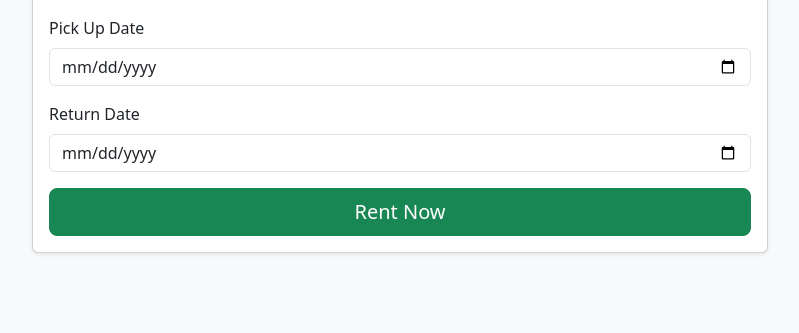
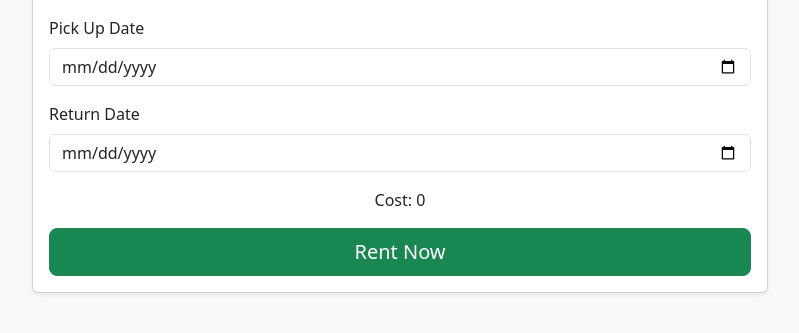
Before and after one commit to CoderFaris/CarRental, a Django app: page /rent/ in a window 1280 px wide. Shown: the part 194-527 px from the top of the page, without its empty margins (240-1039 px from the left). Run offline with Django 5.2, Linux system fonts and the light colour scheme; the visitor is signed in with stand-in values (Sample User, id 1); data that the repository does not hold is empty.

Commit message:
adding cost to cars

```diff
--- a/rentacar/api/forms.py
+++ b/rentacar/api/forms.py
@@ -26,7 +26,7 @@ class CustomUserChangeForm(UserChangeForm):
 class CarForm(forms.ModelForm):
     class Meta:
         model = Cars
-        fields = ['id', 'car_model']
+        fields = ['id', 'car_model', 'cost']
 
 class RentingForm(forms.ModelForm):
     class Meta:
--- a/rentacar/api/models.py
+++ b/rentacar/api/models.py
@@ -5,6 +5,7 @@ from django.core.validators import MaxValueValidator, MinValueValidator
 
 class Cars(models.Model):
     car_model = models.CharField(max_length=200)
+    cost = models.IntegerField(null=True)
 
     def __str__(self):
         return self.car_model
--- a/rentacar/api/serializers.py
+++ b/rentacar/api/serializers.py
@@ -4,7 +4,7 @@ from .models import Cars, UserInfo, Renting, Rating
 class CarSerializer(serializers.ModelSerializer):
     class Meta:
         model = Cars
-        fields = ['id', 'car_model']
+        fields = ['id', 'car_model', 'cost']
 
 class UserInfoSerializer(serializers.ModelSerializer):
     class Meta:
--- a/rentacar/api/views.py
+++ b/rentacar/api/views.py
@@ -107,6 +107,9 @@ def create_rental(request):
     rented_cars = Renting.objects.values_list('car_model_id', flat=True)
 
     cars = Cars.objects.all()
+    serialized_cars = CarSerializer(cars, many=True)
+
+    car_costs = {car.id : car.cost for car in cars}
 
     if request.method == 'POST':
         form = RentingForm(request.POST)
@@ -125,7 +128,7 @@ def create_rental(request):
     car_model_field.choices = [(car_id, car_model) for car_id, car_model, is_disabled in updated_choices]
     car_model_field.widget.choices = updated_choices
 
-    return render(request, 'pages/rentacar.html', {'form' : form, })
+    return render(request, 'pages/rentacar.html', {'form' : form, 'cars' : serialized_cars.data, 'car_costs': car_costs})
 
 @login_required(redirect_field_name="{% url 'login' %}")
 def rented_cars(request):
--- a/rentacar/templates/pages/managerrentable.html
+++ b/rentacar/templates/pages/managerrentable.html
@@ -26,6 +26,11 @@
             {{ form.car_model.errors }}
             {{ form.car_model|add_class:"form-control" }}
         </div>
+        <div class="form-group">
+            <label for="id_car_model">Cost of the car (BAM/day):</label>
+            {{ form.cost.errors }}
+            {{ form.cost|add_class:"form-control" }}
+        </div>
         <button type="submit" class="btn btn-primary">Add Car</button>
     </form>
 </div>
--- a/rentacar/templates/pages/rentacar.html
+++ b/rentacar/templates/pages/rentacar.html
@@ -20,7 +20,7 @@
                             {% csrf_token %}
                             <div class="mb-3">
                                 <label for="{{ form.car_model.id_for_label }}" class="form-label">Car Model</label>
-                                <select name="{{ form.car_model.name }}" id="{{ form.car_model.id_for_label }}" class="form-select">
+                                <select name="{{ form.car_model.name }}" id="{{ form.car_model.id_for_label }}" class="form-select" onchange="updateCost()">
                                     {% for value, label, is_disabled in form.car_model.field.widget.choices %}
                                         <option value="{{ value }}" {% if is_disabled %}disabled{% endif %}>{{ label }}</option>
                                     {% endfor %}
@@ -37,15 +37,46 @@
                                 {{ form.return_date|add_class:"form-control" }}
                                 <div class="invalid-feedback d-block">{{ form.return_date.errors }}</div>
                             </div>
+                            <p class="text-center" id="cost">Cost: 0</p>
                             <div class="d-grid">
                                 <button type="submit" class="btn btn-success btn-lg">Rent Now</button>
                             </div>
                         </form>
+
                     </div>
                 </div>
             </div>
         </div>
     </div>
     <script src="https://cdn.jsdelivr.net/npm/bootstrap@5.3.0/dist/js/bootstrap.bundle.min.js"></script>
+    <script>
+
+        cost = {{car_costs|safe}};
+        const default_cost = 0;
+
+        function updateCost() {
+
+
+            const selectEl = document.getElementById('{{ form.car_model.id_for_label }}');
+            const selectedVal = selectEl.value;
+            const costEl = document.getElementById('cost');
+
+            if (cost[selectedVal]) {
+
+                costEl.textContent = 'Cost (BAM/day): ' + cost[selectedVal];
+
+            }
+
+            else {
+
+                costEl.textContent = 'Cost (BAM/day): ' + default_cost;
+
+            }
+
+
+        }
+
+
+    </script>
 </body>
 </html>
```
Also changed, not shown: rentacar/api/migrations/0006_cars_cost.py (added).
